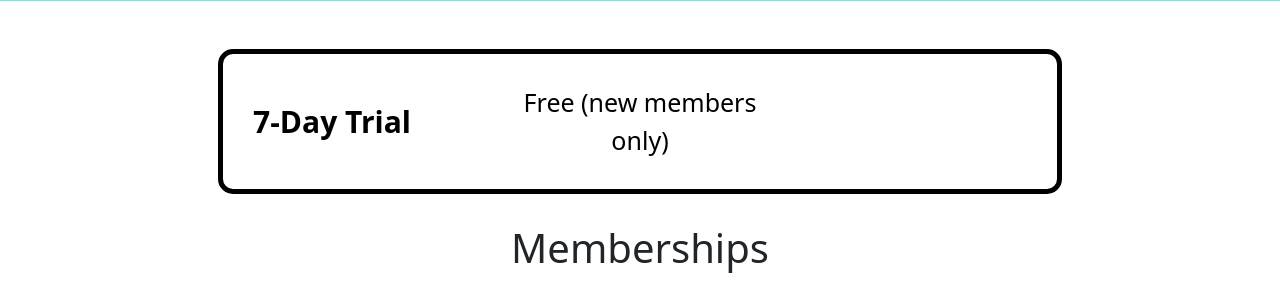
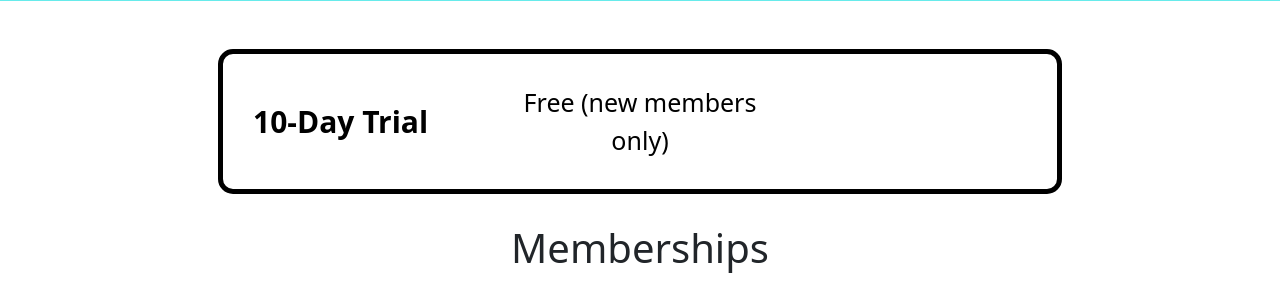
Before and after one commit to RavenGrappling/RavenGrappling.github.io, a Jekyll site: the page built from memberships.md, in a window 1280 px wide and 900 px high. Shown: the part 157-457 px from the top of the window. Built offline with Jekyll 4.4.1, drawn with Linux system fonts in a browser that asks for light colours.

Commit message:
Update memberships.md

```diff
--- a/memberships.md
+++ b/memberships.md
@@ -6,7 +6,7 @@
 <div class="container py-5 px-4 p-lg-5">
 
   <a href="https://ravengrappling.pushpress.com/open/subscribe/r08o" class="rg-membership-button rg-membership-button--trial">
-    <div class="rg-membership-button-label">7-Day Trial</div>
+    <div class="rg-membership-button-label">10-Day Trial</div>
     <div class="rg-membership-button-desc">
       Free (new members only)
     </div>
```
